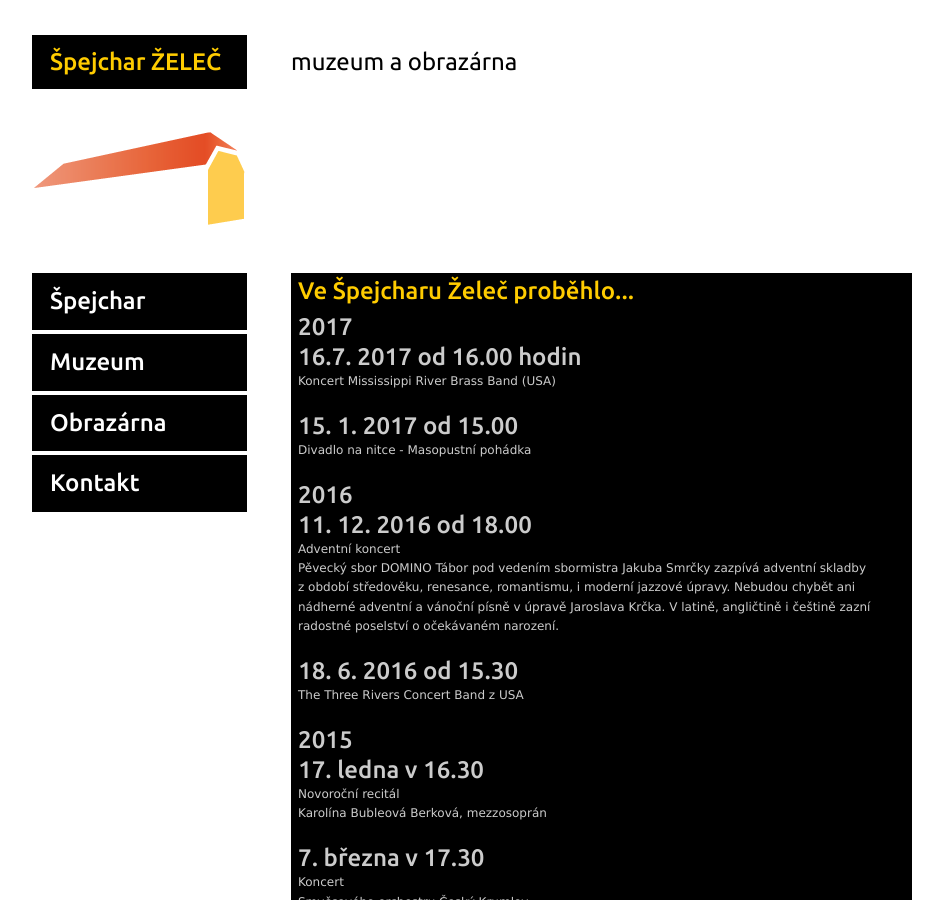
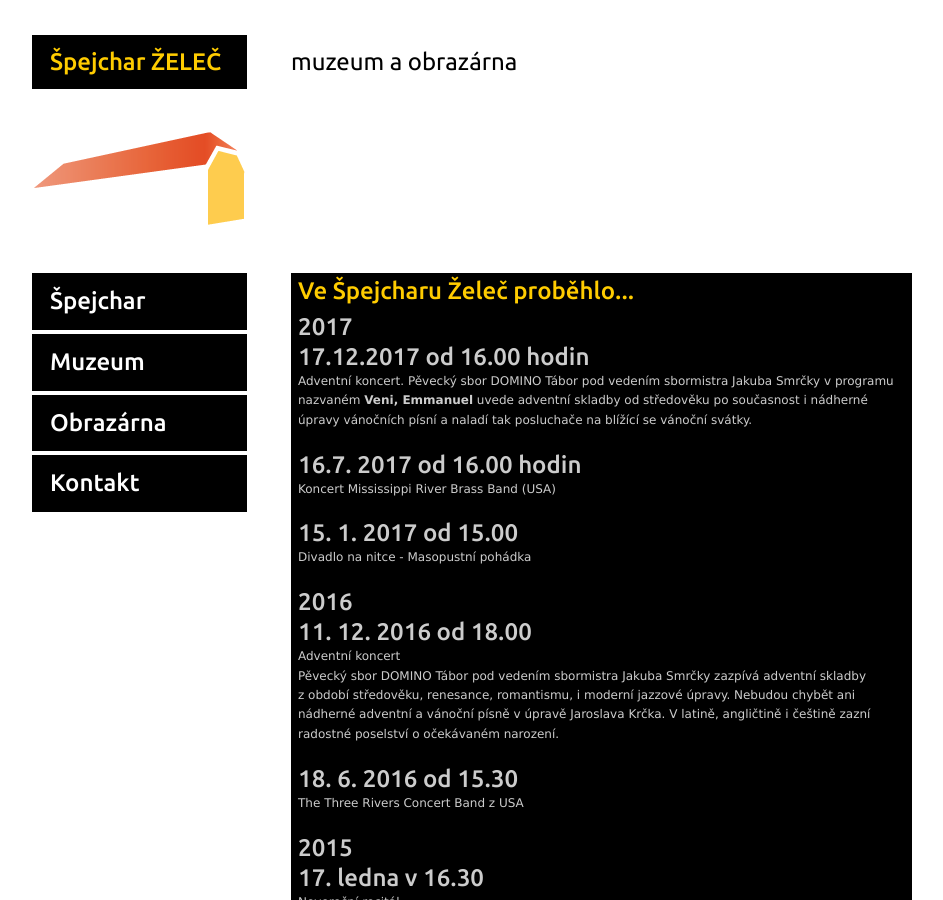
Before and after one commit to spejcharzelec/spejcharzelec.github.com, a Jekyll site: the page built from _posts/2011-12-24-archiv-akci.html, in a window 1280 px wide and 900 px high. Shown: the whole window, without its empty margins (168-1111 px from the left). Built offline with Jekyll 4.4.1, drawn with Linux system fonts in a browser that asks for light colours.

Commit message:
Update 2011-12-24-archiv-akci.html

```diff
--- a/_posts/2011-12-24-archiv-akci.html
+++ b/_posts/2011-12-24-archiv-akci.html
@@ -5,6 +5,9 @@ published: true
 category: akce
 ---
 <h2>2017</h2>
+
+<h2>17.12.2017 od 16.00 hodin</h2>
+Adventní koncert. Pěvecký sbor DOMINO Tábor pod vedením sbormistra Jakuba Smrčky v programu nazvaném <b>Veni, Emmanuel</b> uvede adventní skladby od středověku po současnost i nádherné úpravy vánočních písní a naladí tak posluchače na blížící se vánoční svátky.<br><br>
 
 <h2>16.7. 2017 od 16.00 hodin</h2>
 Koncert Mississippi River Brass Band (USA)<br><br>
```
